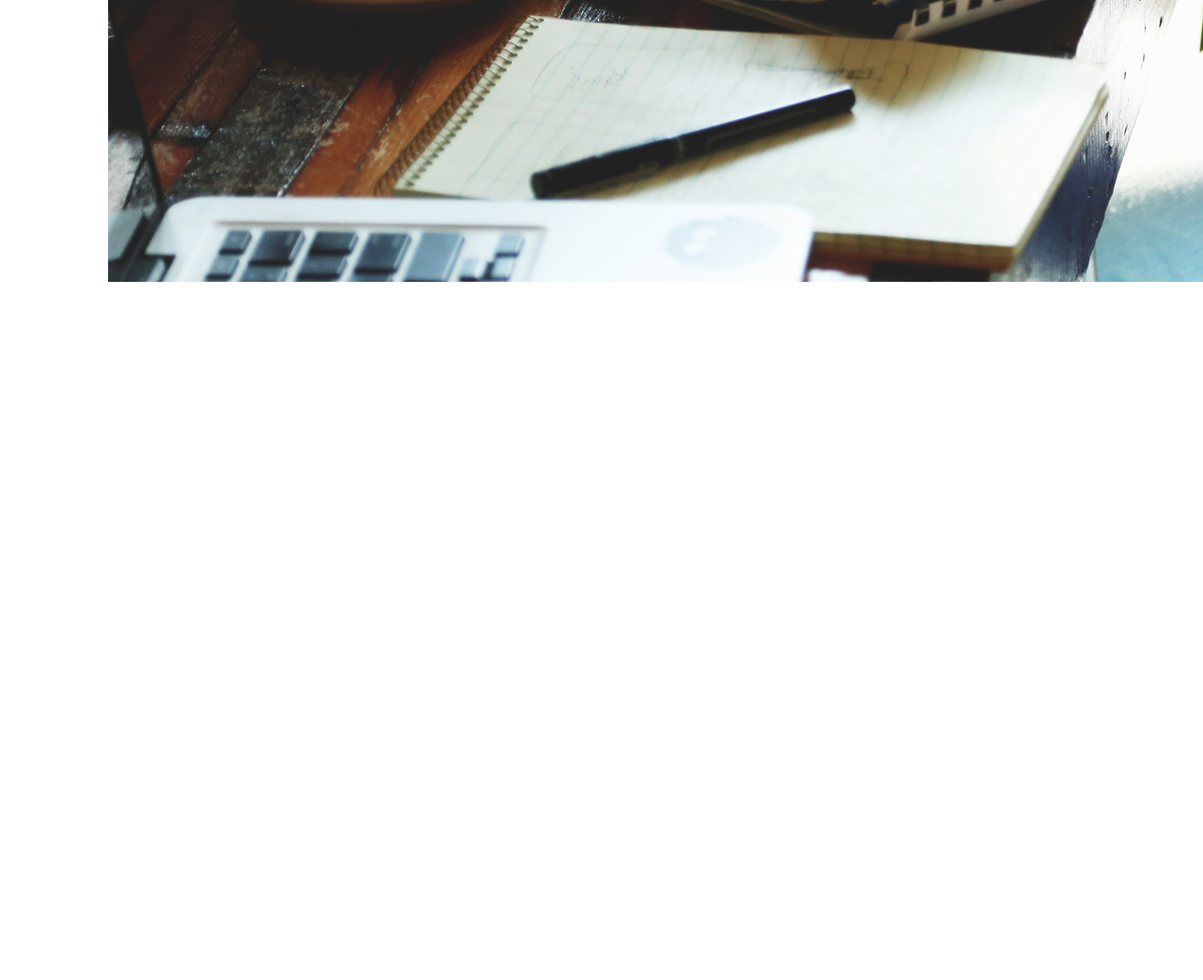
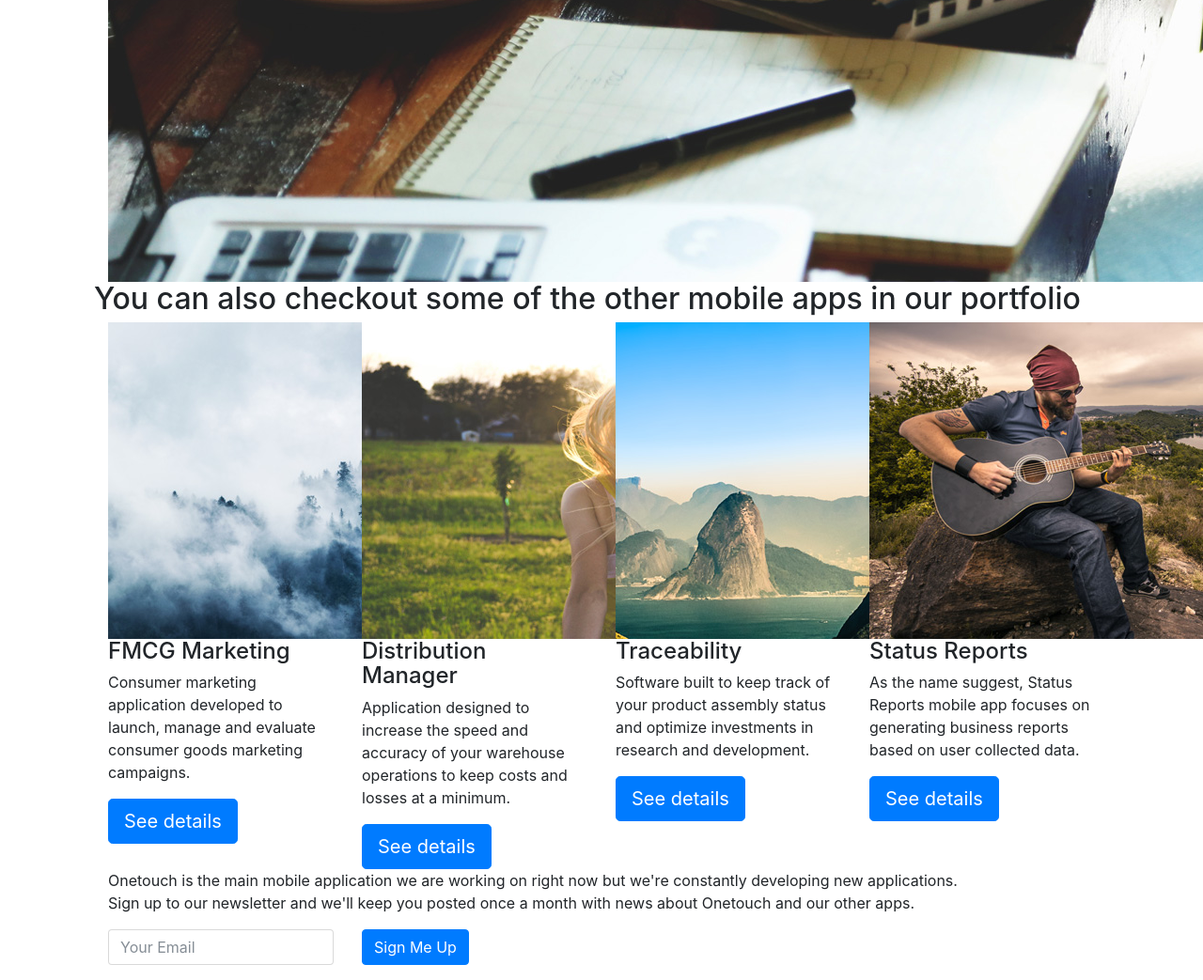
Before and after one commit to Hudcore/av1, a plain HTML site: page index.html in a window 1280 px wide. Shown: the part 4084-5127 px from the top of the page at 94% size. Before the commit the page ends 4384 px from the top, so only its background shows below. Drawn offline with nearby package versions, Linux system fonts and the light colour scheme; a script that the page names is missing.

Commit message:
22-10
20:41

```diff
--- a/index.html
+++ b/index.html
@@ -269,20 +269,69 @@
      </div>
 </div>
 
+<div class="portfolio">
+
+ <h2 align>You can also checkout some of the other mobile apps in our portfolio</h2>
+<div class="container">
+  <div class="row">
+
+
+    <div class="col-sm-3">
+    <img src="imagens/other-apps-1.jpg">
+    <h4>FMCG Marketing</h4>
+    <p> Consumer marketing application developed to launch, manage and evaluate consumer goods marketing campaigns.  </p>
+    <a class="btn btn-primary btn-lg" href="#" role="button">See details</a>
+    </div>
+
+    <div class="col-sm-3">
+    <img src="imagens/other-apps-2.jpg">
+    <h4>Distribution Manager</h4>
+    <p> Application designed to increase the speed and accuracy of your warehouse operations to keep costs and losses at a minimum.  </p>
+    <a class="btn btn-primary btn-lg" href="#" role="button">See details</a>
+    </div>
+
+    <div class="col-sm-3">
+    <img src="imagens/other-apps-3.jpg">
+    <h4>Traceability</h4>
+    <p> Software built to keep track of your product assembly status and optimize investments in research and development. </p>
+    <a class="btn btn-primary btn-lg" href="#" role="button">See details</a>
+
+    </div>
+
+    <div class="col-sm-3">
+    <img src="imagens/other-apps-4.jpg">
+    <h4>Status Reports</h4>
+    <p> As the name suggest, Status Reports mobile app focuses on generating business reports based on user collected data.  </p>
+    <a class="btn btn-primary btn-lg" href="#" role="button">See details</a>
+
+    </div>
+     </div>
+</div>
+</div>
+
+
+<div class="contato">
+ <div class="container">
+
+<p>Onetouch is the main mobile application we are working on right now but we're constantly developing new applications.<br>
+Sign up to our newsletter and we'll keep you posted once a month with news about Onetouch and our other apps.</p>
+
+
+
+
+</div>
+</div>
 
 
 
 
 
-
-
-
-
-
-
-
-
-
+<form class="email">
+<div class="container">
+  <div class="row">
+    <div class="col-sm-3">   <input class="form-control" id="nemail" placeholder="Your Email" required="" type="email"> </div>
+    <div class="col">  <button type="submit" class="btn btn-primary">Sign Me Up</button> </div>
+</form>
 
 
 
```
Also changed, not shown: imagens/other-apps-1.jpg (added), imagens/other-apps-2.jpg (added), imagens/other-apps-3.jpg (added), imagens/other-apps-4.jpg (added).
